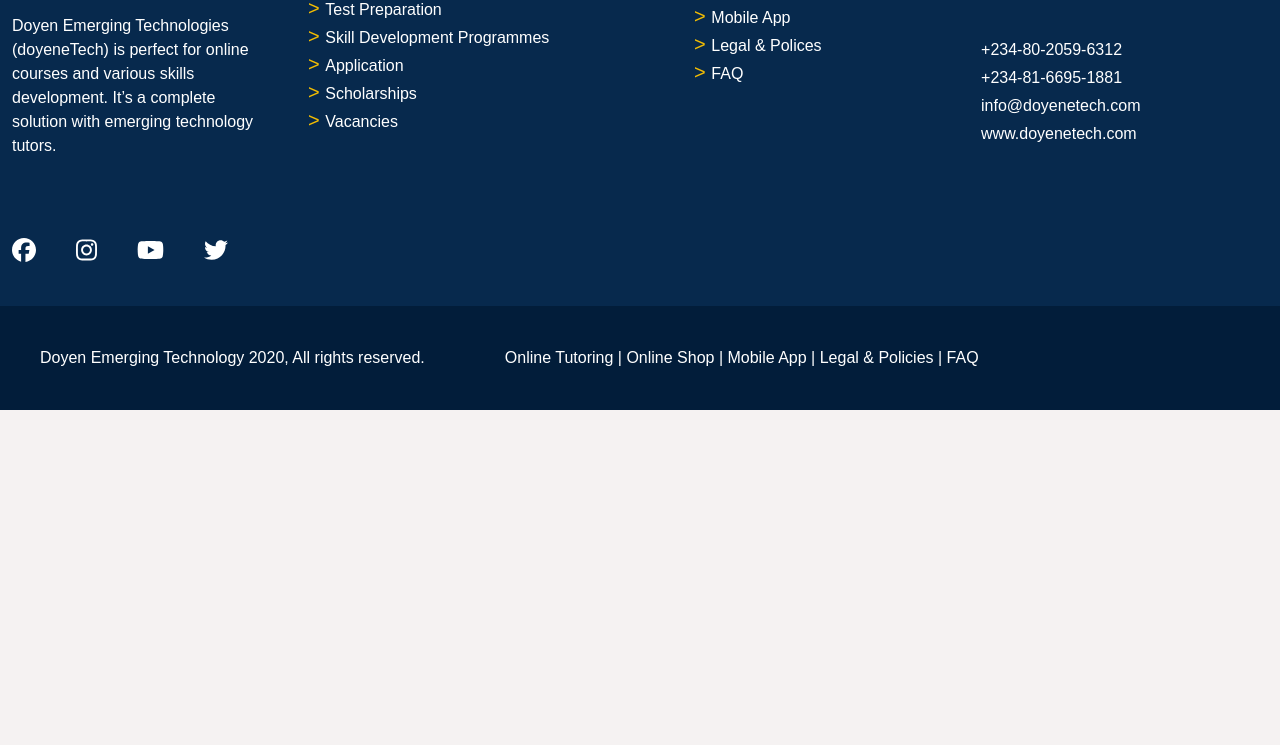
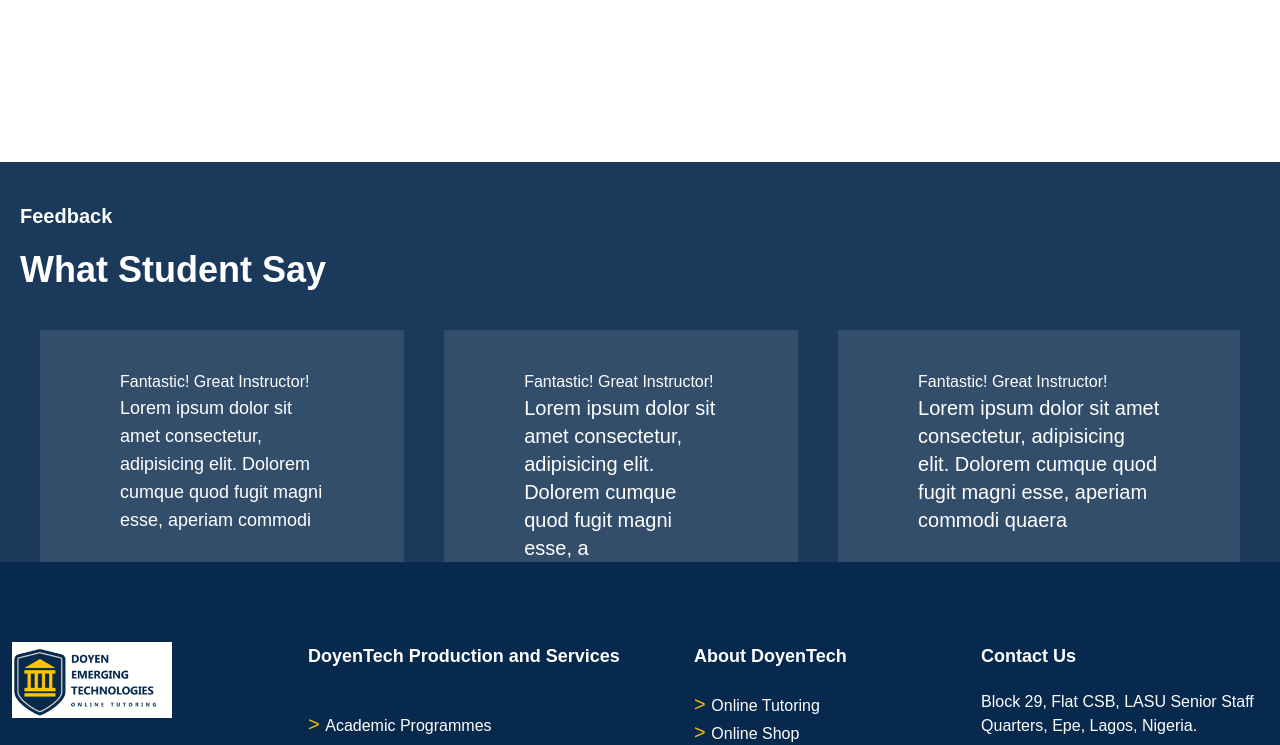
Before and after one commit to SaasSquad/doyen-tech, a React (Vite) app: page /about in a window 1280 px wide. Shown: the part 2423-3168 px from the top of the page. Before the commit the page ends 2833 px from the top, so only its background shows below. Built offline with nearby package versions, Linux system fonts and the light colour scheme.

Commit message:
work on About page and create Feedback component

```diff
--- /dev/null
+++ b/src/Components/Feedback.jsx
@@ -0,0 +1,45 @@
+import { useEffect, useState } from "react";
+
+const  Feedback= () => {
+    const [currentIndex, setCurrentIndex ] = useState(0);
+
+    const divs = [<div key={1} className="flex flex-col mx-5 pl-20 pr-20 bg-[#334e6b] pt-10">
+        <h1>Fantastic! Great Instructor!</h1>
+        <p className="whitespace-normal text-lg">Lorem ipsum dolor sit amet consectetur, adipisicing elit. Dolorem cumque quod fugit magni esse, aperiam commodi </p>
+    </div>, <div key={2} className="flex flex-col mx-5 pl-20 pr-20 bg-[#334e6b] pt-10">
+                <h1>Fantastic! Great Instructor!</h1>
+                <p className="flex whitespace-normal  text-xl">Lorem ipsum dolor sit amet consectetur, adipisicing elit. Dolorem cumque quod fugit magni esse, a</p>
+            </div>, <div key={3} className="flex flex-col mx-5 pl-20 pr-20 bg-[#334e6b] pt-10">
+                <h1>Fantastic! Great Instructor!</h1>
+                <p className="whitespace-normal  text-xl">Lorem ipsum dolor sit amet consectetur, adipisicing elit. Dolorem cumque quod fugit magni esse, aperiam commodi quaera</p>
+            </div>]
+
+    useEffect(() => {
+        const interval = setInterval(() => {
+            setCurrentIndex((prevIndex) => (prevIndex + 1) % divs.length);
+        }, 10000);
+
+        return () => {
+            clearInterval(interval)
+        }
+    }, []);
+
+    const showDiv = (index) => {
+        setCurrentIndex(index)
+    }
+    return (
+        <>
+        <div className="bg-[#1B3A5B] pl-5 pr-5 text-white ">
+        <div className="pt-10 ">
+            <h3 className="text-xl font-bold">Feedback</h3>
+            <h1 className="text-4xl font-bold pt-5 pb-10">What Student Say</h1>
+        </div>
+        <div className="flex flex-row whitespace-nowrap overflow-x-scroll pb-30">
+            {divs.map((div) => div)}
+        </div>
+        </div>
+        </>
+     );
+}
+
+export default Feedback;
--- a/src/Pages/AboutUs.jsx
+++ b/src/Pages/AboutUs.jsx
@@ -1,6 +1,8 @@
 import aboutImg1 from "../assets/Images/aboutImg1.jpg"
+import Feedback from "../Components/Feedback";
 
 const AboutUs = () => {
+
     return ( <>
     <div className="bg-white">
     <div className="pt-10 pb-10 pl-5 bg-blue-600">
@@ -69,6 +71,8 @@
             <p className="text-white pt-2">Global Teachers</p>
         </div>
     </div>
+    <div className="pt-40 pb-40">images of tutors</div>
+    <Feedback />
     </div>
     </> );
 }
```
